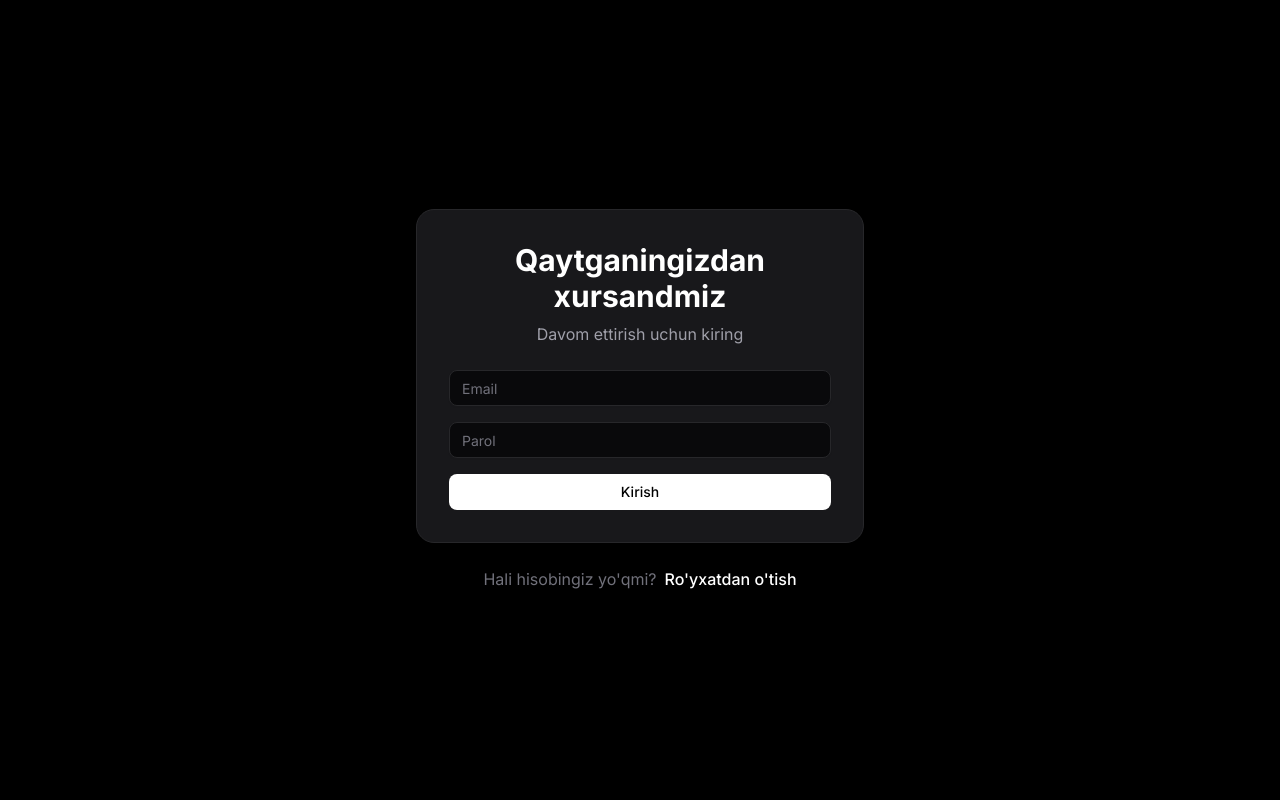
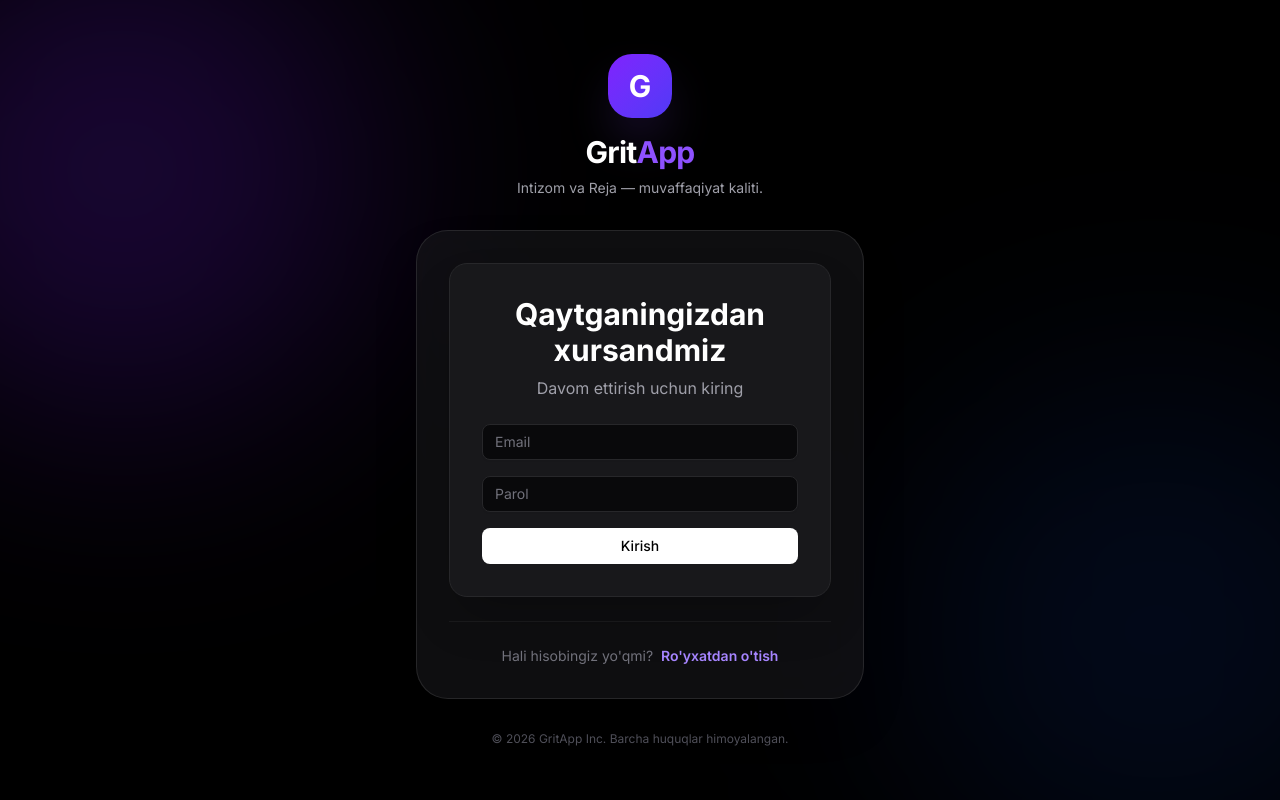
Before and after one commit to Macho006/DtodoList, a Next.js app: page / in a window 1280 px wide. Built offline with nearby package versions, Linux system fonts and the light colour scheme.

Commit message:
fix calendar

```diff
--- a/app/page.tsx
+++ b/app/page.tsx
@@ -1,35 +1,91 @@
 "use client";
 
 import { useState } from "react";
+import { motion, AnimatePresence } from "framer-motion";
 import LoginForm from "@/components/auth/LoginForm";
 import RegisterForm from "@/components/auth/RegisterForm";
-import { FadeIn } from "@/components/ui/FadeIn";
 
 export default function AuthPage() {
   const [isLogin, setIsLogin] = useState(true);
 
   return (
-    <main className="flex min-h-screen flex-col items-center justify-center bg-black p-4">
-      {/* Orqa fon bezagi */}
-      <div className="absolute inset-0 bg-[radial-gradient(ellipse_at_top,_var(--tw-gradient-stops))] from-zinc-800 via-black to-black opacity-40 pointer-events-none" />
+    <div className="min-h-screen bg-black relative flex flex-col items-center justify-center p-4 overflow-hidden">
 
-      <FadeIn>
-        <div className="relative z-10 w-full">
-          {isLogin ? <LoginForm /> : <RegisterForm />}
+      {/* 1. Orqa Fon Effektlari (Dashboard bilan bir xil uslubda) */}
+      <div className="fixed inset-0 pointer-events-none">
+        <div className="absolute top-[-10%] left-[-10%] w-[500px] h-[500px] bg-violet-600/20 rounded-full blur-[120px]" />
+        <div className="absolute bottom-[-10%] right-[-10%] w-[500px] h-[500px] bg-blue-600/10 rounded-full blur-[120px]" />
+      </div>
 
-          <div className="mt-6 text-center">
-            <p className="text-zinc-500">
+      <div className="relative z-10 w-full max-w-md">
+
+        {/* 2. Logo va Sarlavha */}
+        <motion.div
+          initial={{ opacity: 0, y: -20 }}
+          animate={{ opacity: 1, y: 0 }}
+          transition={{ duration: 0.5 }}
+          className="text-center mb-8"
+        >
+          <div className="w-16 h-16 bg-gradient-to-br from-violet-600 to-indigo-600 rounded-[24px] flex items-center justify-center text-white shadow-2xl shadow-violet-500/30 mx-auto mb-4">
+            <span className="font-bold text-3xl">G</span>
+          </div>
+          <h1 className="text-3xl font-bold text-white tracking-tight">
+            Grit<span className="text-violet-500">App</span>
+          </h1>
+          <p className="text-zinc-400 text-sm mt-2">
+            Intizom va Reja — muvaffaqiyat kaliti.
+          </p>
+        </motion.div>
+
+        {/* 3. Auth Karta (Login/Register) */}
+        <motion.div
+          initial={{ opacity: 0, scale: 0.95 }}
+          animate={{ opacity: 1, scale: 1 }}
+          transition={{ duration: 0.5, delay: 0.1 }}
+          className="bg-zinc-900/60 border border-white/10 backdrop-blur-xl rounded-[32px] p-8 shadow-2xl"
+        >
+          <AnimatePresence mode="wait">
+            {isLogin ? (
+              <motion.div
+                key="login"
+                initial={{ opacity: 0, x: -20 }}
+                animate={{ opacity: 1, x: 0 }}
+                exit={{ opacity: 0, x: 20 }}
+                transition={{ duration: 0.2 }}
+              >
+                <LoginForm />
+              </motion.div>
+            ) : (
+              <motion.div
+                key="register"
+                initial={{ opacity: 0, x: 20 }}
+                animate={{ opacity: 1, x: 0 }}
+                exit={{ opacity: 0, x: -20 }}
+                transition={{ duration: 0.2 }}
+              >
+                <RegisterForm />
+              </motion.div>
+            )}
+          </AnimatePresence>
+
+          {/* 4. Footer (Almashtirish tugmasi) */}
+          <div className="mt-6 pt-6 border-t border-white/5 text-center">
+            <p className="text-zinc-500 text-sm">
               {isLogin ? "Hali hisobingiz yo'qmi?" : "Hisobingiz bormi?"}
               <button
                 onClick={() => setIsLogin(!isLogin)}
-                className="ml-2 text-white font-medium hover:underline focus:outline-none"
+                className="ml-2 text-violet-400 font-semibold hover:text-violet-300 transition-colors focus:outline-none"
               >
                 {isLogin ? "Ro'yxatdan o'tish" : "Kirish"}
               </button>
             </p>
           </div>
-        </div>
-      </FadeIn>
-    </main>
+        </motion.div>
+
+        <p className="text-center text-zinc-600 text-xs mt-8">
+          &copy; {new Date().getFullYear()} GritApp Inc. Barcha huquqlar himoyalangan.
+        </p>
+      </div>
+    </div>
   );
 }
```
Also changed, not shown: app/dashboard/DashboardUI.tsx (indentation only).
